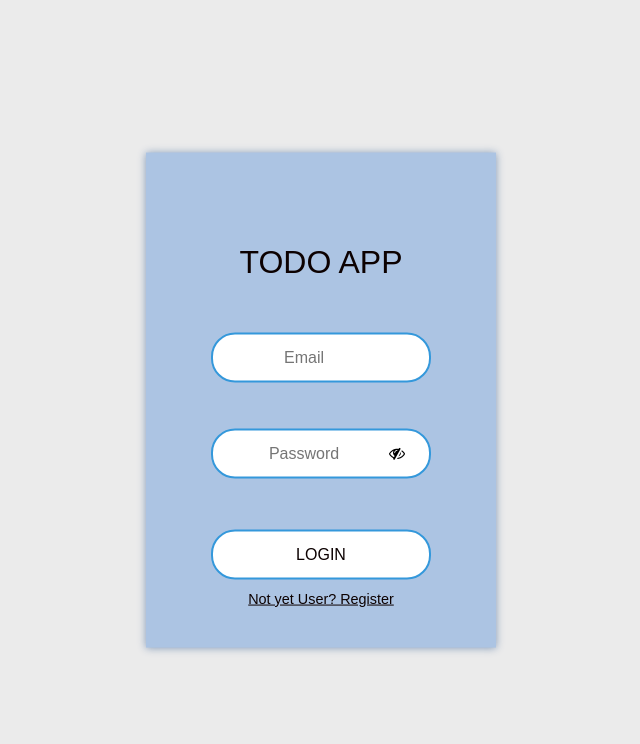
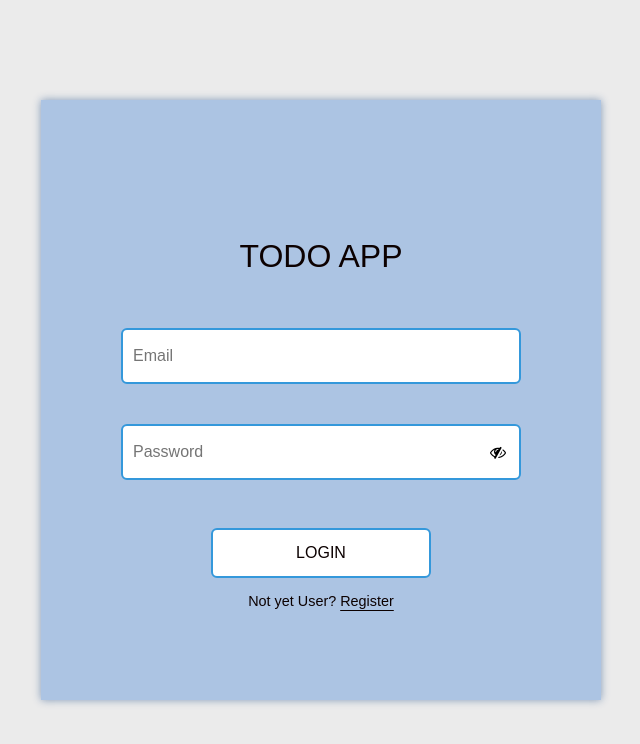
Before and after one commit to ishabaral/todo-app-react-typescript, a React (Create React App) app: page /login in a window 1280 px wide. Shown: the top 744 px of the page, without its empty margins (319-959 px from the left). Built offline with nearby package versions, Linux system fonts and the light colour scheme; data requests are answered from the project's data file.

Commit message:
updated version and made some changes

```diff
--- a/db.json
+++ b/db.json
@@ -68,6 +68,18 @@
       "email": "isha2@gmail.com",
       "password": "123456",
       "id": 13
+    },
+    {
+      "name": "Isha Baral",
+      "email": "isha1@gmail.com",
+      "password": "123456",
+      "id": 14
+    },
+    {
+      "name": "Perish Ghimire",
+      "email": "peru@gmail.com",
+      "password": "123456",
+      "id": 15
     }
   ],
   "todos": [
@@ -258,6 +270,20 @@
       "date": "December 16, 2022",
       "userId": "12",
       "id": 51
+    },
+    {
+      "text": "Prepare breakfast",
+      "completed": false,
+      "date": "December 13, 2022",
+      "userId": "14",
+      "id": 56
+    },
+    {
+      "text": "vg",
+      "completed": false,
+      "date": "December 22, 2022",
+      "userId": "14",
+      "id": 57
     }
   ],
   "todoss": [
--- a/src/components/AddTodoForm.tsx
+++ b/src/components/AddTodoForm.tsx
@@ -1,20 +1,19 @@
-import axios from 'axios';
-import  { SyntheticEvent, useState } from 'react'
-import { RootStateOrAny, useDispatch, useSelector } from 'react-redux';
-import { useHistory } from 'react-router-dom';
-import { fetchTodos } from '../redux/actions/fetchTodos';
-import DatePicker from "react-datepicker";
-import "react-datepicker/dist/react-datepicker.css";
-import moment from 'moment';
-import { toast } from 'react-toastify';
+import axios from 'axios'
+import { SyntheticEvent, useState } from 'react'
+import { useDispatch } from 'react-redux'
+import { useHistory } from 'react-router-dom'
+import { fetchTodos } from '../redux/actions/fetchTodos'
+import DatePicker from 'react-datepicker'
+import moment from 'moment'
+import { toast } from 'react-toastify'
 
-const AddTodoForm= () => {
+const AddTodoForm = () => {
   const dispatch = useDispatch()
   const history = useHistory()
-    const [text, setText] = useState("")
+  const [text, setText] = useState('')
   const [startDate, setStartDate] = useState(new Date())
 
-    const registeredUser =  JSON.parse(localStorage.getItem('user')!);
+  const registeredUser = JSON.parse(localStorage.getItem('user')!)
 
   const handleClick = async (e: SyntheticEvent) => {
     e.preventDefault()
@@ -22,43 +21,52 @@ const AddTodoForm= () => {
       text: text,
       completed: false,
       date: moment(startDate).format('LL'),
-            userId: registeredUser.id
+      userId: registeredUser.id,
     }
-          if(text){
-            await axios.post(`http://localhost:4000/users/${registeredUser.id}/todos`, addedTodos, {
+    if (text) {
+      await axios.post(
+        `http://localhost:4000/users/${registeredUser.id}/todos`,
+        addedTodos,
+        {
           headers: {
-                  "Content-type": "application/json"
+            'Content-type': 'application/json',
+          },
         }
-            })
-            toast.success("Added successfully")
+      )
+      toast.success('Added successfully')
       setText('')
       dispatch(fetchTodos())
-            history.push("/")
-          }
-
-          else{
-            toast.error("Todo is empty")
+      history.push('/')
+    } else {
+      toast.error('Todo is empty')
     }
   }
 
   return (
-        <div className= "add-todo">
-            <form className= "add-todo-form" action =  ''>
+    <div className='add-todo'>
+      <form className='add-todo-form' action=''>
         <input
-                    className= "input-form"
-                    type="text"
+          className='input-form'
+          type='text'
           required
-                    value= {text}
-                    onChange = {(e)=> setText(e.target.value)}
-                    placeholder= "Enter your Todo"
+          value={text}
+          onChange={(e) => setText(e.target.value)}
+          placeholder='Enter your Todo'
         />
-                <DatePicker selected={startDate}  dateFormat="dd/MM/yyyy" onChange={(date:any) => setStartDate(date)} />
+        <DatePicker
+          selected={startDate}
+          dateFormat='dd/MM/yyyy'
+          onChange={(date: any) => setStartDate(date)}
+        />
 
-                <button className= "btn task" type="submit" onClick= {(e) => handleClick(e)}>
+        <button
+          className='btn task'
+          type='submit'
+          onClick={(e) => handleClick(e)}
+        >
           +
         </button>
       </form>
-
     </div>
   )
 }
--- a/src/components/LoginRegister/index.tsx
+++ b/src/components/LoginRegister/index.tsx
@@ -7,6 +7,7 @@ import { useEffect, useState } from 'react'
 import { RootStateOrAny, useDispatch, useSelector } from 'react-redux'
 import { login } from '../../redux/actions'
 import { toast } from 'react-toastify'
+import 'react-datepicker/dist/react-datepicker.css'
 import { fetchUsers } from '../../redux/actions/fetchUser'
 
 const LoginRegister = () => {
@@ -30,7 +31,8 @@ const LoginRegister = () => {
     setPasswordVisibility(!passwordVisibility)
   }
 
-  const onSubmit = async (data: User) => {
+  const onSubmit = async (data: any) => {
+    console.log('data: ', data)
     if (location.state === 'register') {
       /* Register */
       const sameEmail = users.find((user: User) => data.email === user.email)
@@ -44,15 +46,22 @@ const LoginRegister = () => {
           email: data.email,
           password: data.password,
         }
-        axios.post(`http://localhost:4000/users`, newUser, {
+        axios
+          .post(`http://localhost:4000/users`, newUser, {
             headers: {
               'Content-type': 'application/json',
             },
           })
+          .then(() => {
             dispatch(fetchUsers())
             dispatch(login())
             localStorage.setItem('user', JSON.stringify(newUser))
+            toast.success('Successfully Registered  !!!')
             history.push('/')
+          })
+          .catch((err) => {
+            toast.error('Sorry, Unable to register')
+          })
       }
     } else {
       /* Login */
@@ -63,9 +72,10 @@ const LoginRegister = () => {
       if (registeredUser) {
         dispatch(login())
         localStorage.setItem('user', JSON.stringify(registeredUser))
+        toast.success('Successfully Loggedin !!!')
         history.push('/')
       } else {
-        toast.warn('Not a registered user')
+        toast.error('Not a registered user')
       }
     }
   }
@@ -109,7 +119,7 @@ const LoginRegister = () => {
         />
         <br />
         <div style={{ color: 'red' }}>
-          <ErrorMessage errors={errors} name='email' />
+          {/* <ErrorMessage errors={errors} name='email' /> */}
         </div>
 
         <br />
@@ -125,7 +135,7 @@ const LoginRegister = () => {
               },
             })}
           />
-          <div onClick={togglePasswordVisibility}>
+          <div className='pass-eye' onClick={togglePasswordVisibility}>
             {passwordVisibility ? (
               <i
                 className={
@@ -167,7 +177,7 @@ const LoginRegister = () => {
             }}
             className='register-link'
           >
-            Login
+            <span className='login-log'>Login</span>
           </Link>
         ) : (
           <Link
@@ -177,7 +187,7 @@ const LoginRegister = () => {
             }}
             className='register-link'
           >
-            Not yet User? Register
+            Not yet User?<span className='register-reg'>Register</span>
           </Link>
         )}
       </form>
--- a/src/components/LoginRegister/style.css
+++ b/src/components/LoginRegister/style.css
@@ -2,14 +2,19 @@
   font-family: sans-serif;
 }
 .box {
-  width: 350px;
-  padding: 40px;
+  width: 70vh;
+  height: 75vh;
+  padding: 20px;
   position: absolute;
   top: 50%;
   left: 50%;
   transform: translate(-50%, -50%);
   background: #acc4e3;
   text-align: center;
+  display: flex;
+  flex-direction: column;
+  justify-content: center;
+  align-items: center;
   box-shadow: 0 0 8px #8299b8;
 }
 .box h1 {
@@ -23,23 +28,26 @@
 .box input[type='text'] {
   border: 0;
   display: block;
-  margin: 5px auto;
+  margin: 2px auto;
   font-size: 1rem;
-  text-align: center;
   border: 2px solid #3498db;
   padding: 14px 44px 14px 10px;
-  width: 220px;
+  width: 50vh;
+  height: 7vh;
   outline: none;
   color: rgb(10, 8, 8);
-  border-radius: 24px;
+  border-radius: 6px;
   transition: 0.25s;
   background-color: #fff;
 }
 
-.pass-wrapper {
+.password-wrapper {
   position: relative;
-  display: flex;
-  margin-bottom: 14px;
+}
+.pass-eye {
+  position: absolute;
+  top: 22px;
+  right: 15px;
 }
 
 .fa-eye-slash,
@@ -76,7 +84,7 @@
   outline: none;
   color: rgb(12, 1, 1);
   width: 220px;
-  border-radius: 24px;
+  border-radius: 6px;
   transition: 0.25s;
   cursor: pointer;
 }
@@ -88,4 +96,17 @@
   color: rgb(12, 1, 1);
   padding: 5px;
   font-size: 0.9rem;
+  text-decoration: none;
 }
+.register-reg,
+.login-log {
+  text-decoration: underline;
+  text-underline-offset: 4px;
+  margin-left: 4px;
+}
+.register-reg:hover,
+.login-log:hover {
+  color: blue;
+  transition: all;
+  transition-delay: 3ms;
+}
--- a/src/components/TodoListItem.tsx
+++ b/src/components/TodoListItem.tsx
@@ -1,58 +1,59 @@
-import React from 'react';
-import axios from 'axios';
-import { RootStateOrAny, useDispatch, useSelector } from 'react-redux';
-import { fetchTodos } from '../redux/actions/fetchTodos';
-import { toast } from 'react-toastify';
+import React from 'react'
+import axios from 'axios'
+import { RootStateOrAny, useDispatch, useSelector } from 'react-redux'
+import { fetchTodos } from '../redux/actions/fetchTodos'
+import { toast } from 'react-toastify'
 
-
-interface Props{
+interface Props {
   todo: Todo
 }
 
-const TodoListItem = ({todo}: Props) => {
-    const todos = useSelector((state:RootStateOrAny) => state.todosReducer.todos)
+const TodoListItem = ({ todo }: Props) => {
+  const todos = useSelector((state: RootStateOrAny) => state.todosReducer.todos)
   const dispatch = useDispatch()
 
-    const handleTogglee = async(selectedTodo:Todo) => {
-        const newTodos = todos.map((todo:Todo) => {
+  const handleTogglee = async (selectedTodo: Todo) => {
+    todos.map((todo: Todo) => {
       if (todo.id === selectedTodo.id) {
-              todo.completed= !todo.completed;
+        todo.completed = !todo.completed
       }
-            return todo;
-          });
+      return todo
+    })
     await axios.patch(`http://localhost:4000/todos/${todo.id}`, todo, {
       headers: {
-              "Content-Type": "application/json",
+        'Content-Type': 'application/json',
       },
     })
-          dispatch(fetchTodos());
-
+    dispatch(fetchTodos())
   }
 
-    const handleDelete = async (id:number) => {
+  const handleDelete = async (id: number) => {
     await axios.delete(`http://localhost:4000/todos/${id}`)
-    toast.error("Deleted successfully!!!", {
-      icon: () =>  <i style= {{color: "white"}} className="fa fa-trash"/>
+    toast.error('Deleted successfully!!!', {
+      icon: () => <i style={{ color: 'white' }} className='fa fa-trash' />,
     })
-      dispatch(fetchTodos());
+    dispatch(fetchTodos())
   }
 
   return (
-        <div className= "task">
-            <label  style= {{textDecoration: todo.completed? "line-through" : undefined}}>
+    <div className='task'>
+      <label
+        style={{ textDecoration: todo.completed ? 'line-through' : undefined }}
+      >
         <div>
-                    <input type="checkbox" checked= {todo.completed} onChange= {()=> handleTogglee(todo)} />
+          <input
+            type='checkbox'
+            checked={todo.completed}
+            onChange={() => handleTogglee(todo)}
+          />
           {/* <span  className="custom-checkbox" ></span> */}
           {todo.text}
-                    <div className= "date">
-                    {todo.date}
+          <div className='date'>{todo.date}</div>
         </div>
-
-                    </div>
-                <button className= "btn trash" onClick = {e => handleDelete(todo.id)}><i className="fa fa-trash"/></button>
+        <button className='btn trash' onClick={(e) => handleDelete(todo.id)}>
+          <i className='fa fa-trash' />
+        </button>
       </label>
-
-
     </div>
   )
 }
--- a/src/components/todoStyles.css
+++ b/src/components/todoStyles.css
@@ -84,6 +84,13 @@
 .react-datepicker__input-container input {
   border-bottom: 1px solid currentColor;
 }
+
+@media (max-width: 730px) {
+  .input-form {
+    width: 20rem;
+  }
+}
+
 @media (max-width: 436px) {
   .input-form {
     width: 11rem;
```
Also changed, not shown: src/App.tsx (+7 -7 lines), 1 other file (tests, documents, lock files or other folders). Lines whose indentation alone changed are shown as unchanged.
